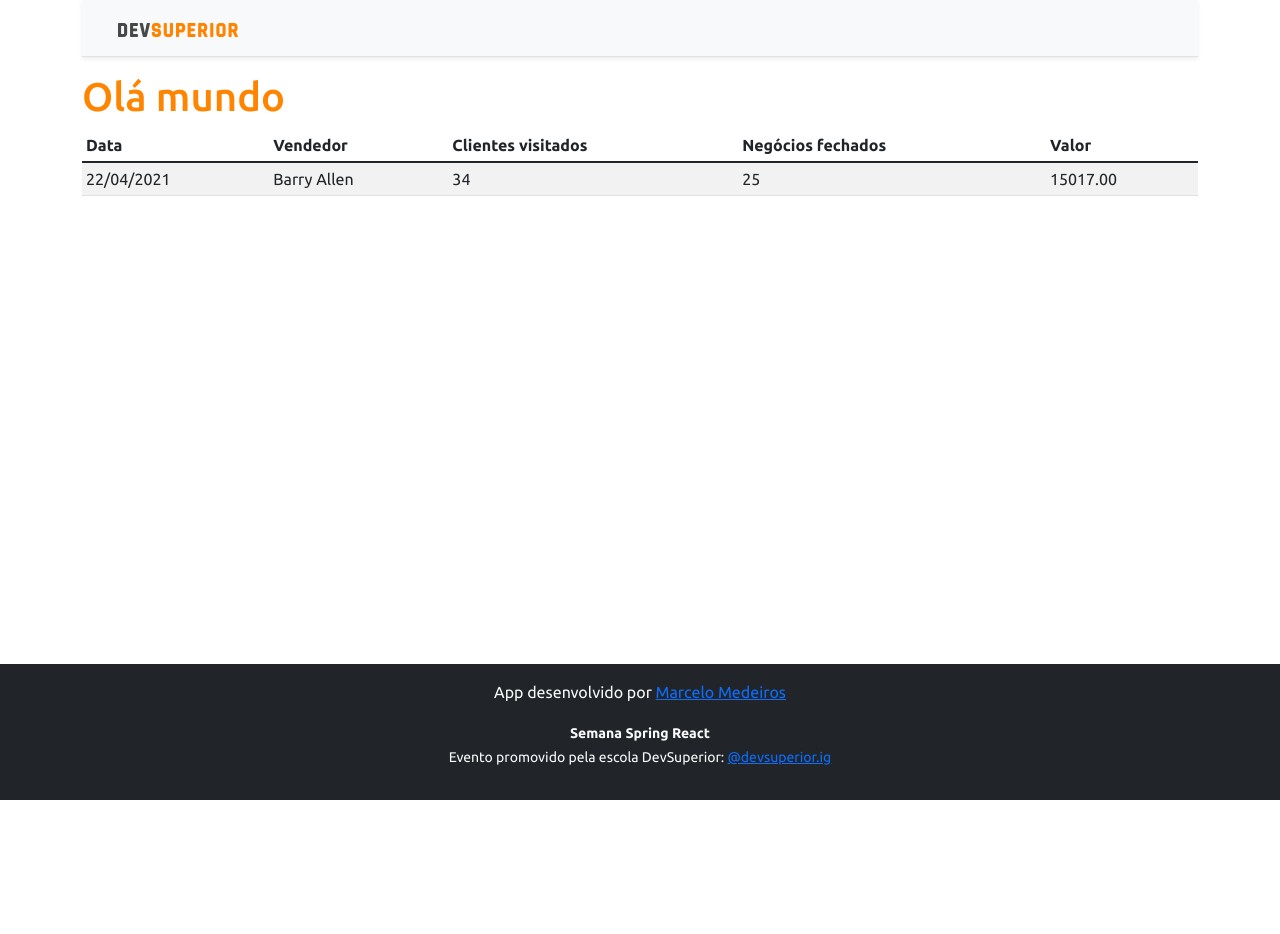
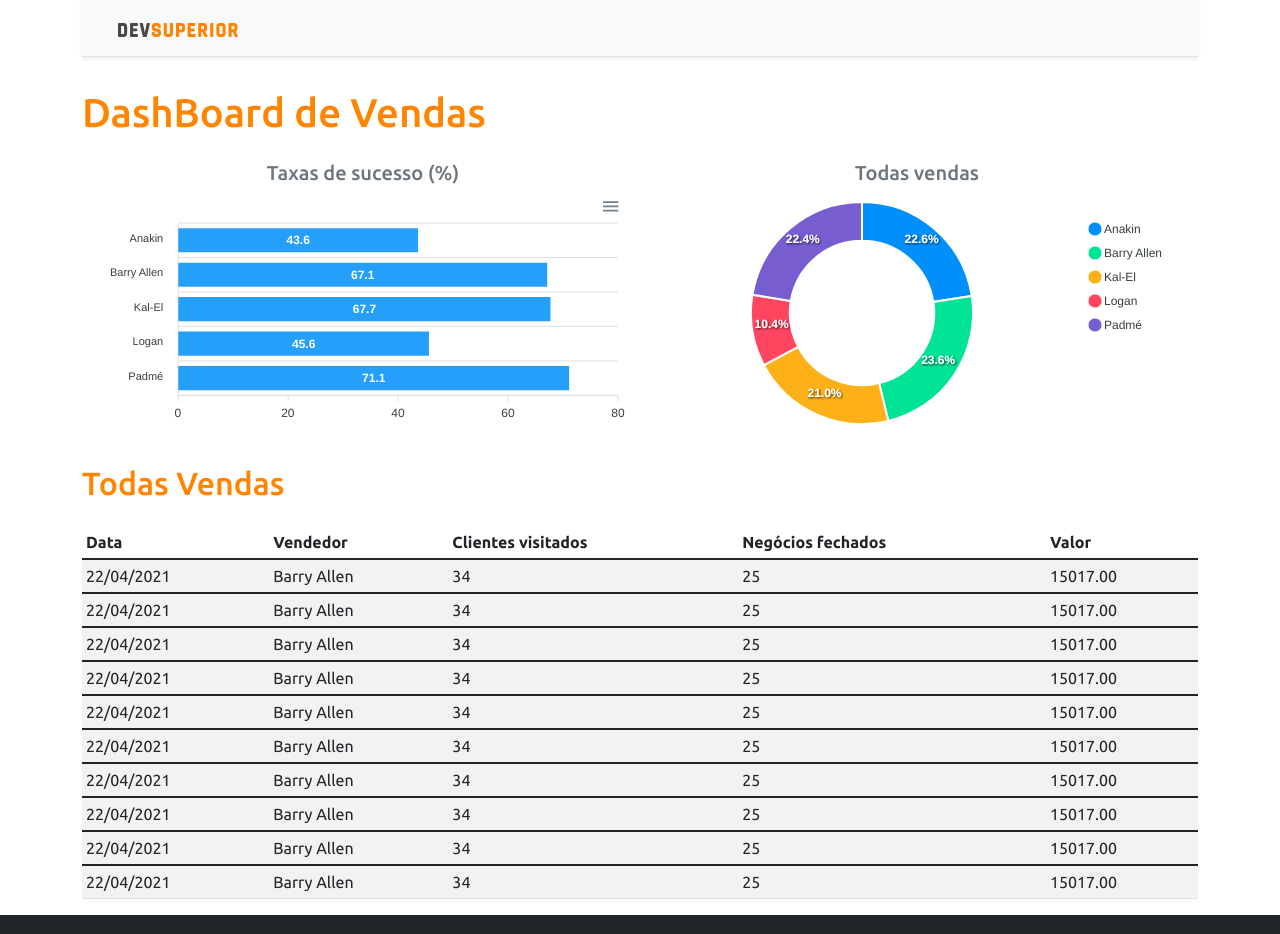
Before and after one commit to marcelogm1976/projeto-sds5, a React (Create React App) app in the folder frontend/: page / in a window 1280 px wide. Shown: the top 934 px of the page. Before the commit the page ends 800 px from the top, so only its background shows below. Built offline with nearby package versions, Linux system fonts and the light colour scheme.

Commit message:
Static charts

```diff
--- a/frontend/package.json
+++ b/frontend/package.json
@@ -11,8 +11,10 @@
     "@types/node": "^12.0.0",
     "@types/react": "^17.0.0",
     "@types/react-dom": "^17.0.0",
+    "apexcharts": "^3.29.0",
     "bootstrap": "^5.1.3",
     "react": "^17.0.2",
+    "react-apexcharts": "^1.3.9",
     "react-dom": "^17.0.2",
     "react-scripts": "4.0.3",
     "typescript": "^4.1.2",
--- a/frontend/src/App.tsx
+++ b/frontend/src/App.tsx
@@ -1,17 +1,37 @@
 import NavBar from 'components/NavBar';
 import Footer from 'components/Footer';
 import DataTable from 'components/DataTable';
+import BarChart from 'components/BarChart';
+import DonutChart from 'components/DonutChart';
+
 
 function App() {
   return (
     <>
-    <div className="container">
-      <NavBar/>
-       <h1 className="text-primary">Olá mundo</h1>
-       <DataTable/>
+      <div className="container">
+        <NavBar />
+        <h1 className="text-primary py-3">DashBoard de Vendas</h1>
+
+        <div className="row px-3" >
+          <div className="col-sm-6">
+            <h5 className="text-center text-secondary">Taxas de sucesso (%)</h5>
+            <BarChart />
+          </div>
+
+
+          <div className="col-sm-6">
+            <h5 className="text-center text-secondary">Todas vendas</h5>
+            <DonutChart />
+          </div>
+        </div>
+        <div className="py-3">
+          <h2 className="text-primary"> Todas Vendas</h2>
+
+        </div>
+        <DataTable />
       </div>
 
-      <Footer/>
+      <Footer />
 
     </>
   );
--- /dev/null
+++ b/frontend/src/components/BarChart/index.tsx
@@ -0,0 +1,33 @@
+import Chart from 'react-apexcharts';
+const BarChart = () => {
+
+        const options = {
+            plotOptions: {
+                bar: {
+                    horizontal: true,
+                }
+            },
+        };
+
+        const mockData = {
+            labels: {
+                categories: ['Anakin', 'Barry Allen', 'Kal-El', 'Logan', 'Padmé']
+            },
+            series: [
+                {
+                    name: "% Sucesso",
+                    data: [43.6, 67.1, 67.7, 45.6, 71.1]
+                }
+            ]
+        };
+        return (
+            <Chart options={{...options, xaxis:mockData.labels}}
+            series={mockData.series}
+            type="bar"
+            height="240"
+
+        />) ;
+
+}
+
+export default BarChart;
--- a/frontend/src/components/DataTable/index.tsx
+++ b/frontend/src/components/DataTable/index.tsx
@@ -21,6 +21,87 @@
                         <td>15017.00</td>
                     </tr>
                 </tbody>
+                <tbody>
+                    <tr>
+                        <td>22/04/2021</td>
+                        <td>Barry Allen</td>
+                        <td>34</td>
+                        <td>25</td>
+                        <td>15017.00</td>
+                    </tr>
+                </tbody>
+                <tbody>
+                    <tr>
+                        <td>22/04/2021</td>
+                        <td>Barry Allen</td>
+                        <td>34</td>
+                        <td>25</td>
+                        <td>15017.00</td>
+                    </tr>
+                </tbody>
+                <tbody>
+                    <tr>
+                        <td>22/04/2021</td>
+                        <td>Barry Allen</td>
+                        <td>34</td>
+                        <td>25</td>
+                        <td>15017.00</td>
+                    </tr>
+                </tbody>
+                <tbody>
+                    <tr>
+                        <td>22/04/2021</td>
+                        <td>Barry Allen</td>
+                        <td>34</td>
+                        <td>25</td>
+                        <td>15017.00</td>
+                    </tr>
+                </tbody>
+                <tbody>
+                    <tr>
+                        <td>22/04/2021</td>
+                        <td>Barry Allen</td>
+                        <td>34</td>
+                        <td>25</td>
+                        <td>15017.00</td>
+                    </tr>
+                </tbody>
+                <tbody>
+                    <tr>
+                        <td>22/04/2021</td>
+                        <td>Barry Allen</td>
+                        <td>34</td>
+                        <td>25</td>
+                        <td>15017.00</td>
+                    </tr>
+                </tbody>
+                <tbody>
+                    <tr>
+                        <td>22/04/2021</td>
+                        <td>Barry Allen</td>
+                        <td>34</td>
+                        <td>25</td>
+                        <td>15017.00</td>
+                    </tr>
+                </tbody>
+                <tbody>
+                    <tr>
+                        <td>22/04/2021</td>
+                        <td>Barry Allen</td>
+                        <td>34</td>
+                        <td>25</td>
+                        <td>15017.00</td>
+                    </tr>
+                </tbody>
+                <tbody>
+                    <tr>
+                        <td>22/04/2021</td>
+                        <td>Barry Allen</td>
+                        <td>34</td>
+                        <td>25</td>
+                        <td>15017.00</td>
+                    </tr>
+                </tbody>
             </table>
         </div>
     );
--- /dev/null
+++ b/frontend/src/components/DonutChart/index.tsx
@@ -0,0 +1,23 @@
+import Chart from 'react-apexcharts';
+const DonutChart = () => {
+
+    const mockData = {
+        series: [477138, 499928, 444867, 220426, 473088],
+        labels: ['Anakin', 'Barry Allen', 'Kal-El', 'Logan', 'Padmé']
+    }
+
+    const options = {
+        legend: {
+            show: true
+        }
+    }
+    return (
+        <Chart options={{...options, labels:mockData.labels}}
+        series={mockData.series}
+        type="donut"
+        height="240"
+
+    />) ;
+}
+
+export default DonutChart;
```
Also changed, not shown: 1 other file (tests, documents, lock files or other folders).
